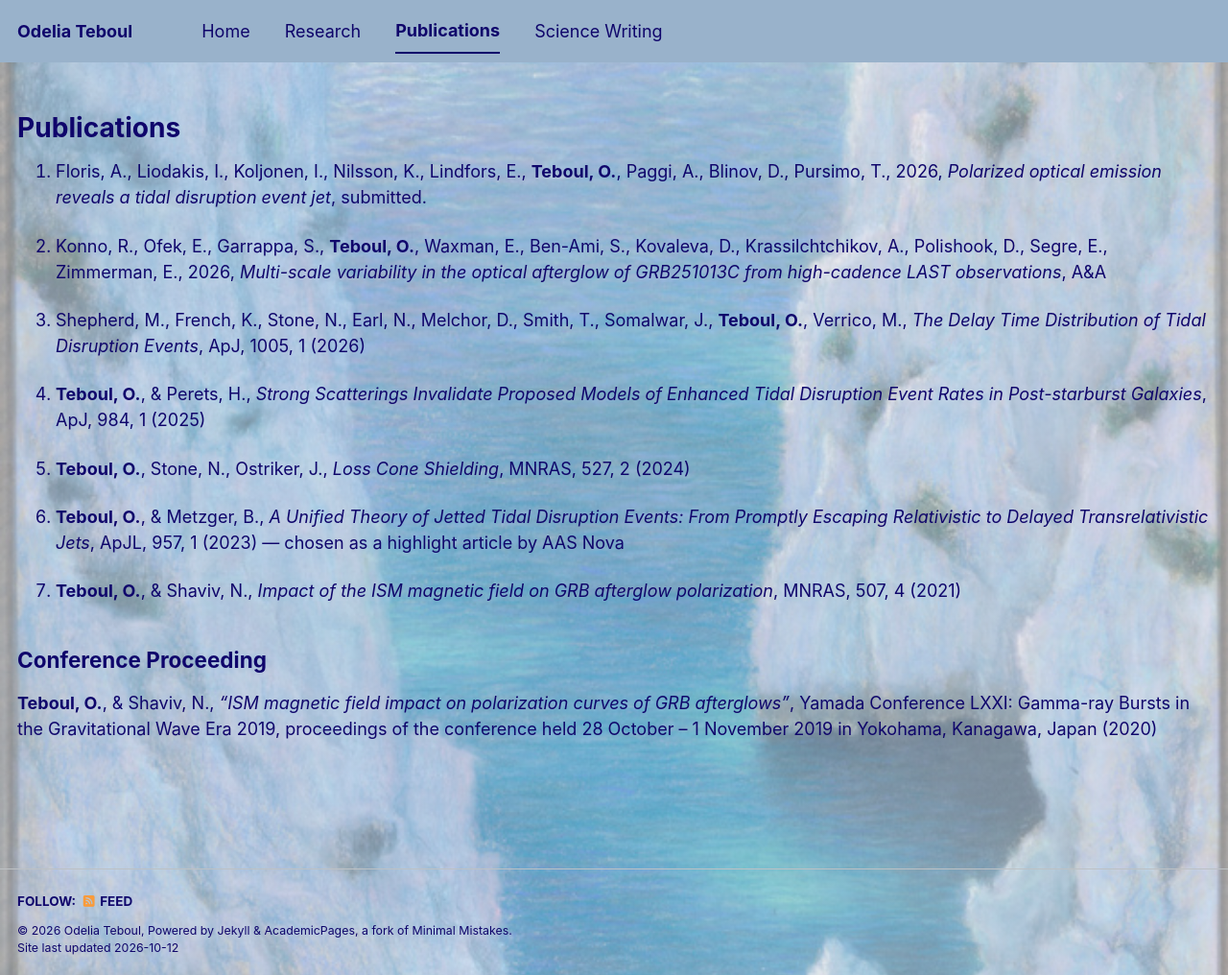
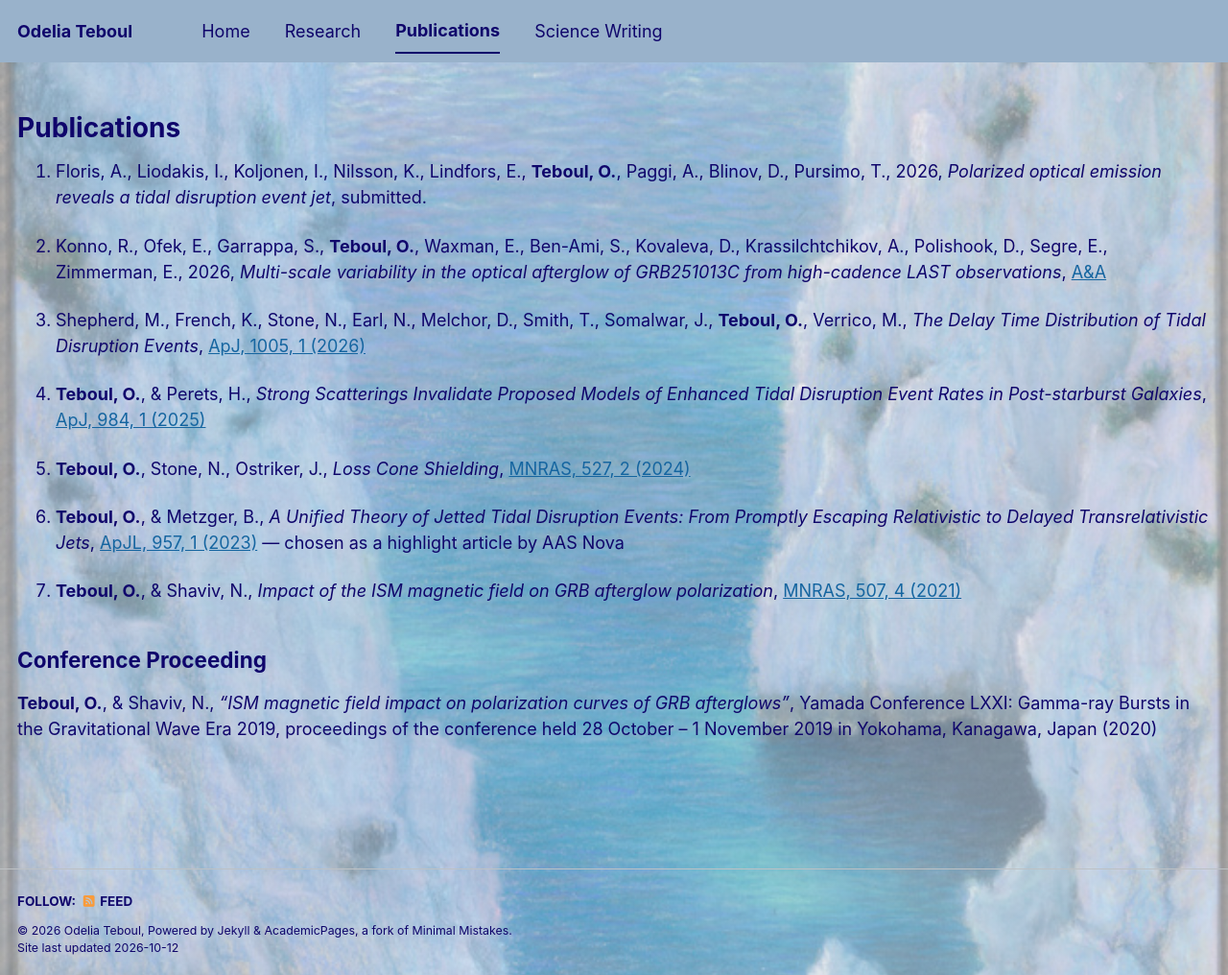
Before and after one commit to odeliateboul/odeliateboul.github.io, a Jekyll site: the page built from _pages/publications.md, in a window 1280 px wide and 1016 px high. Shown: the whole window at 96% size. Built offline with Jekyll 4.4.1, drawn with Linux system fonts in a browser that asks for light colours; a style sheet for code colours, icons or effects is not loaded; part of the change alters nothing that is shown.

Commit message:
Link each publication's journal reference to its PDF
The journal reference on each entry is now the hyperlink, so it picks up
the site's link blue and matches how links read on the home page.

DOIs came from the arXiv and Crossref APIs; every URL was checked to
resolve. The three ApJ/ApJL papers point at IOP's own PDF. MNRAS and A&A
PDFs sit behind publisher paywalls with URLs that cannot be derived from
the DOI, so those three point at the arXiv PDF instead; the DOIs are
10.1093/mnras/stad3301 and 10.1093/mnras/stab2491, and the A&A paper has
no DOI assigned yet.

Floris et al. is still submitted, so it has no link, and the conference
proceeding has none either.

Co-Authored-By: Claude Opus 5 <noreply@anthropic.com>

```diff
--- a/_pages/publications.md
+++ b/_pages/publications.md
@@ -18,23 +18,23 @@ author_profile: false
    *Polarized optical emission reveals a tidal disruption event jet*, submitted.
 
 2. Konno, R., Ofek, E., Garrappa, S., **Teboul, O.**, Waxman, E., Ben-Ami, S., Kovaleva, D., Krassilchtchikov, A., Polishook, D., Segre, E., Zimmerman, E., 2026,
-   *Multi-scale variability in the optical afterglow of GRB251013C from high-cadence LAST observations*, A&A
+   *Multi-scale variability in the optical afterglow of GRB251013C from high-cadence LAST observations*, [A&A](https://arxiv.org/pdf/2609.25342)
 
 3. Shepherd, M., French, K., Stone, N., Earl, N., Melchor, D., Smith, T., Somalwar, J., **Teboul, O.**, Verrico, M.,
-   *The Delay Time Distribution of Tidal Disruption Events*, ApJ, 1005, 1 (2026)
+   *The Delay Time Distribution of Tidal Disruption Events*, [ApJ, 1005, 1 (2026)](https://iopscience.iop.org/article/10.3847/1538-4357/ae6b6f/pdf)
 
 4. **Teboul, O.**, & Perets, H.,
-   *Strong Scatterings Invalidate Proposed Models of Enhanced Tidal Disruption Event Rates in Post-starburst Galaxies*, ApJ, 984, 1 (2025)
+   *Strong Scatterings Invalidate Proposed Models of Enhanced Tidal Disruption Event Rates in Post-starburst Galaxies*, [ApJ, 984, 1 (2025)](https://iopscience.iop.org/article/10.3847/1538-4357/adc09f/pdf)
 
 5. **Teboul, O.**, Stone, N., Ostriker, J.,
-   *Loss Cone Shielding*, MNRAS, 527, 2 (2024)
+   *Loss Cone Shielding*, [MNRAS, 527, 2 (2024)](https://arxiv.org/pdf/2211.05858)
 
 6. **Teboul, O.**, & Metzger, B.,
-   *A Unified Theory of Jetted Tidal Disruption Events: From Promptly Escaping Relativistic to Delayed Transrelativistic Jets*, ApJL, 957, 1 (2023)
+   *A Unified Theory of Jetted Tidal Disruption Events: From Promptly Escaping Relativistic to Delayed Transrelativistic Jets*, [ApJL, 957, 1 (2023)](https://iopscience.iop.org/article/10.3847/2041-8213/ad0037/pdf)
    — chosen as a highlight article by AAS Nova
 
 7. **Teboul, O.**, & Shaviv, N.,
-   *Impact of the ISM magnetic field on GRB afterglow polarization*, MNRAS, 507, 4 (2021)
+   *Impact of the ISM magnetic field on GRB afterglow polarization*, [MNRAS, 507, 4 (2021)](https://arxiv.org/pdf/2008.10624)
 
 ## Conference Proceeding
 
```
